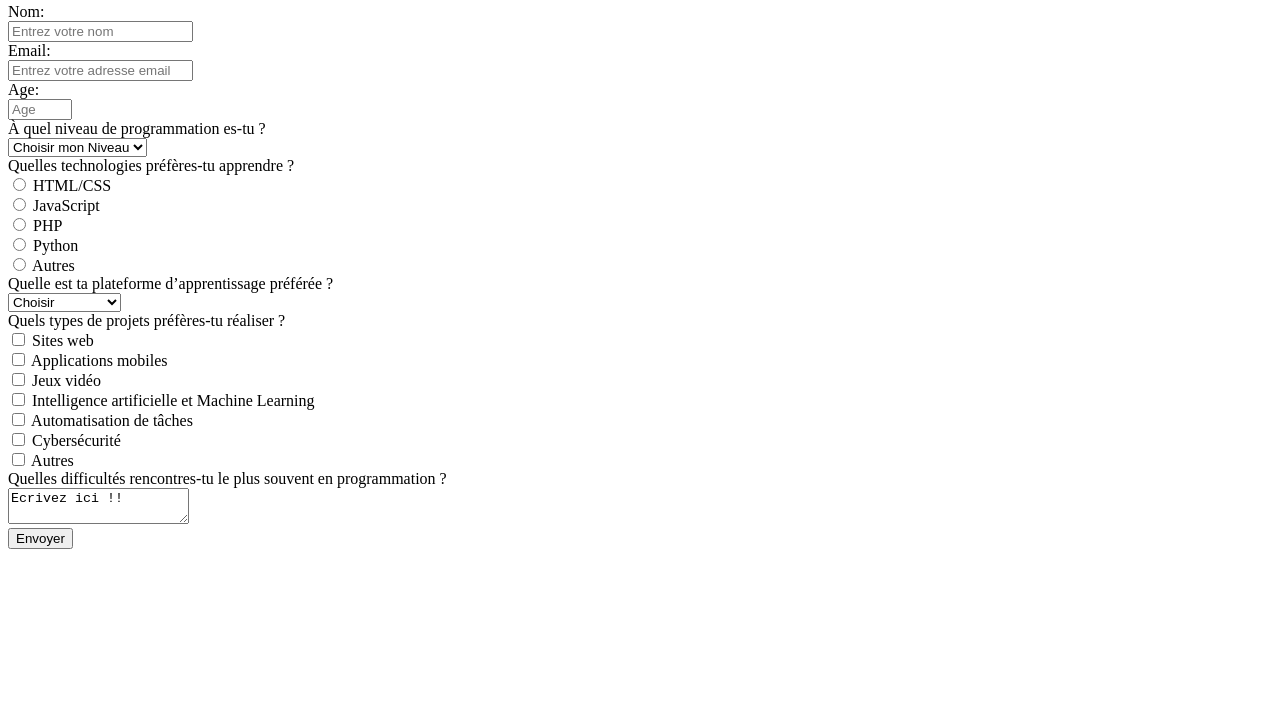
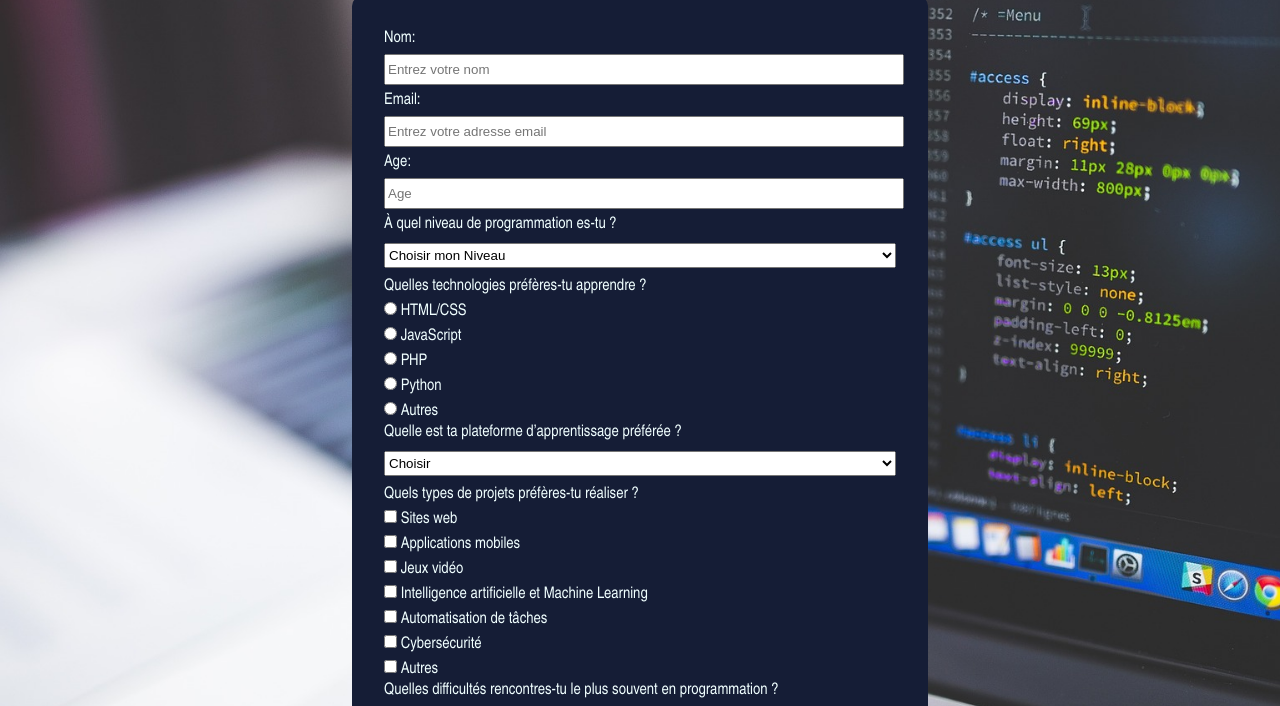
Before and after one commit to Lil-Code30/formulaire-de-sondage, a plain HTML site: page index.html in a window 1280 px wide. Shown: the part 112-818 px from the top of the page. Drawn offline with Linux system fonts and the light colour scheme.

Commit message:
Final code

```diff
--- a/index.html
+++ b/index.html
@@ -14,16 +14,16 @@
         </header>
         <form id="survey-form">
             <label id="name-label" for="name">Nom: </label> <br>
-            <input type="text" id="name" name="name" required placeholder="Entrez votre nom">
+            <input type="text" class="top-input" id="name" name="name" required placeholder="Entrez votre nom">
             <br>
             <label id="email-label" for="email">Email: </label> <br>
-            <input type="email" id="email" name="email" required placeholder="Entrez votre adresse email ">
+            <input type="email" class="top-input" id="email" name="email" required placeholder="Entrez votre adresse email ">
             <br>
             <label id="number-label" for="age">Age: </label> <br>
-            <input type="number" id="number" name="age"  placeholder="Age" min="10" max="100">
+            <input type="number" class="top-input"  id="number" name="age"  placeholder="Age" min="10" max="100">
             <br>
             <label for="dropdown">À quel niveau de programmation es-tu ?</label><br>
-            <select id="dropdown">
+            <select class="top-input" id="dropdown">
                 <option selected >Choisir mon Niveau</option>
                 <option>Débutant</option>
                 <option>Intermédiaire</option>
@@ -49,7 +49,7 @@
                 <input type="radio" id="Autres" name="tech" value="autre"> Autres
             </label><br>
             <label for="plateforme">Quelle est ta plateforme d’apprentissage préférée ?</label><br>
-            <select id="plateforme">
+            <select class="top-input" id="plateforme">
                 <option selected >Choisir </option>
                 <option>Youtube</option>
                 <option>freeCodeCamp</option>
@@ -88,7 +88,7 @@
                 <input type="checkbox" id="autres" value="autres"> Autres
             </label><br>
             <label for="difficultés">Quelles difficultés rencontres-tu le plus souvent en programmation ?</label><br>
-            <textarea>Ecrivez ici !!</textarea>
+            <textarea rows="10">Ecrivez ici !!</textarea>
             <br>
             <input type="submit" id="submit" value="Envoyer">
         </form>
--- a/styles.css
+++ b/styles.css
@@ -0,0 +1,47 @@
+body{
+    margin: 0;
+    padding: 0;
+    box-sizing: border-box;
+    height: 100hv;
+    background-image: url("Assets/background-image.jpg");
+    background-size: cover;
+}
+main{
+    width: 45%;
+    margin: 1rem auto;
+    padding: 0.5rem;
+    color: azure;
+}
+input{
+    margin: 5px 0;
+}
+main #title{
+    line-height: 5px;
+    text-shadow: 3px 3px 5px black, 5px 5px 5px black;
+    text-align: center;
+}
+main #description{
+    text-align: center;
+    font-family: 'Courier New', Courier, monospace;
+    font-weight: bold;
+}
+form{
+    background-color: rgb(21, 29, 54);
+    padding: 2em;
+    border-radius: 10px;
+}
+form label{
+    font-family: 'Arial Narrow', Arial, sans-serif;
+
+}
+form .top-input{
+    width: 100%;
+    height: 25px;
+}
+form select{
+    margin: 0.5rem 0;
+}
+textarea{
+    width: 100%;
+    margin-top: 0.5rem;
+}
```
Also changed, not shown: Assets/background-image.jpg (added).
